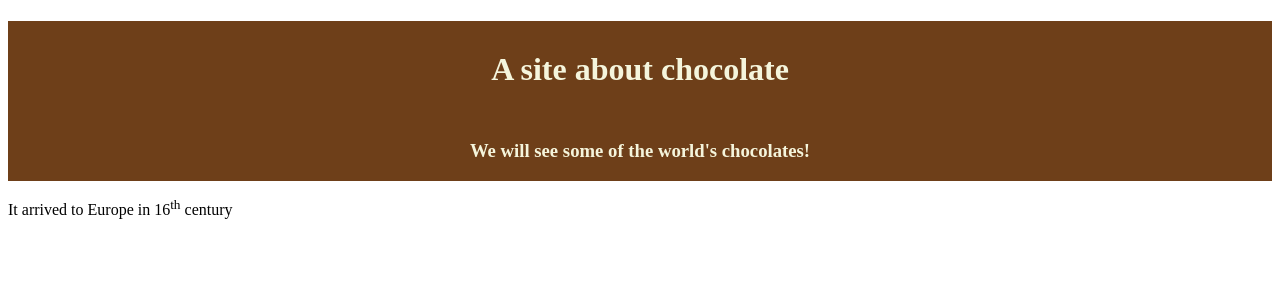
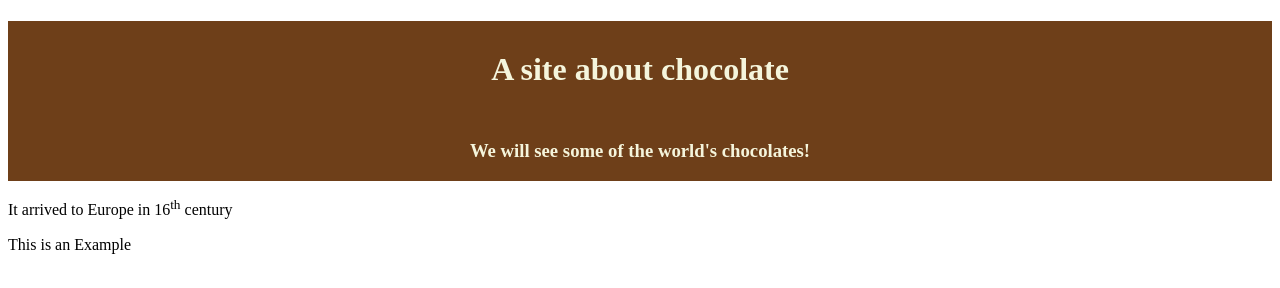
Before and after one commit to bashri1995/MubasharWEB2GitTest, a plain HTML site: page index.html in a window 1280 px wide. Drawn offline with Linux system fonts and the light colour scheme.

Commit message:
Doemstration on computer

```diff
--- a/index.html
+++ b/index.html
@@ -13,5 +13,6 @@
             <h3>We will see some of the world's chocolates!</h3>
     </div>
     <p>It arrived to Europe in 16<sup>th</sup> century</p>
+    <p>This is an Example</p>
 </body>
 </html>
```
